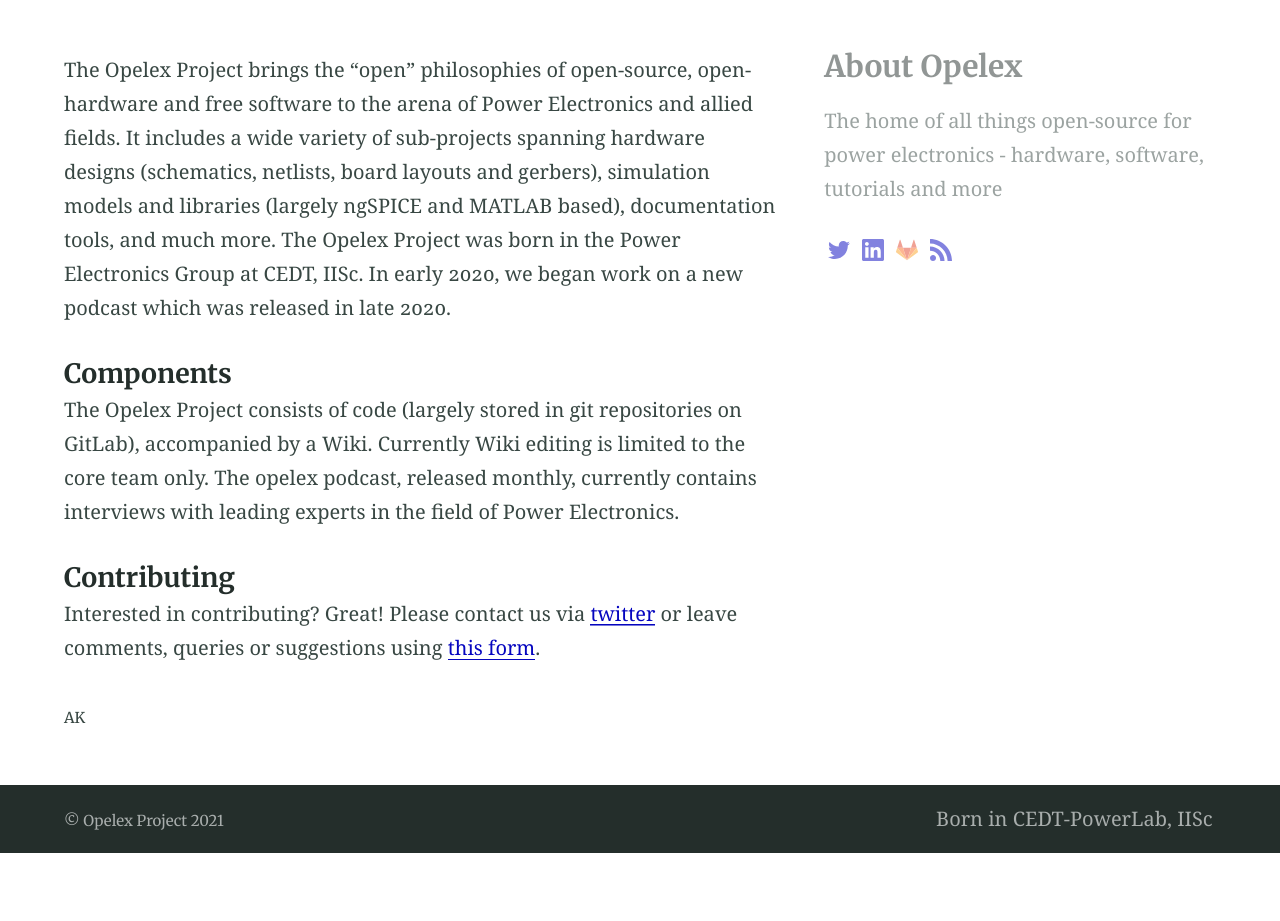
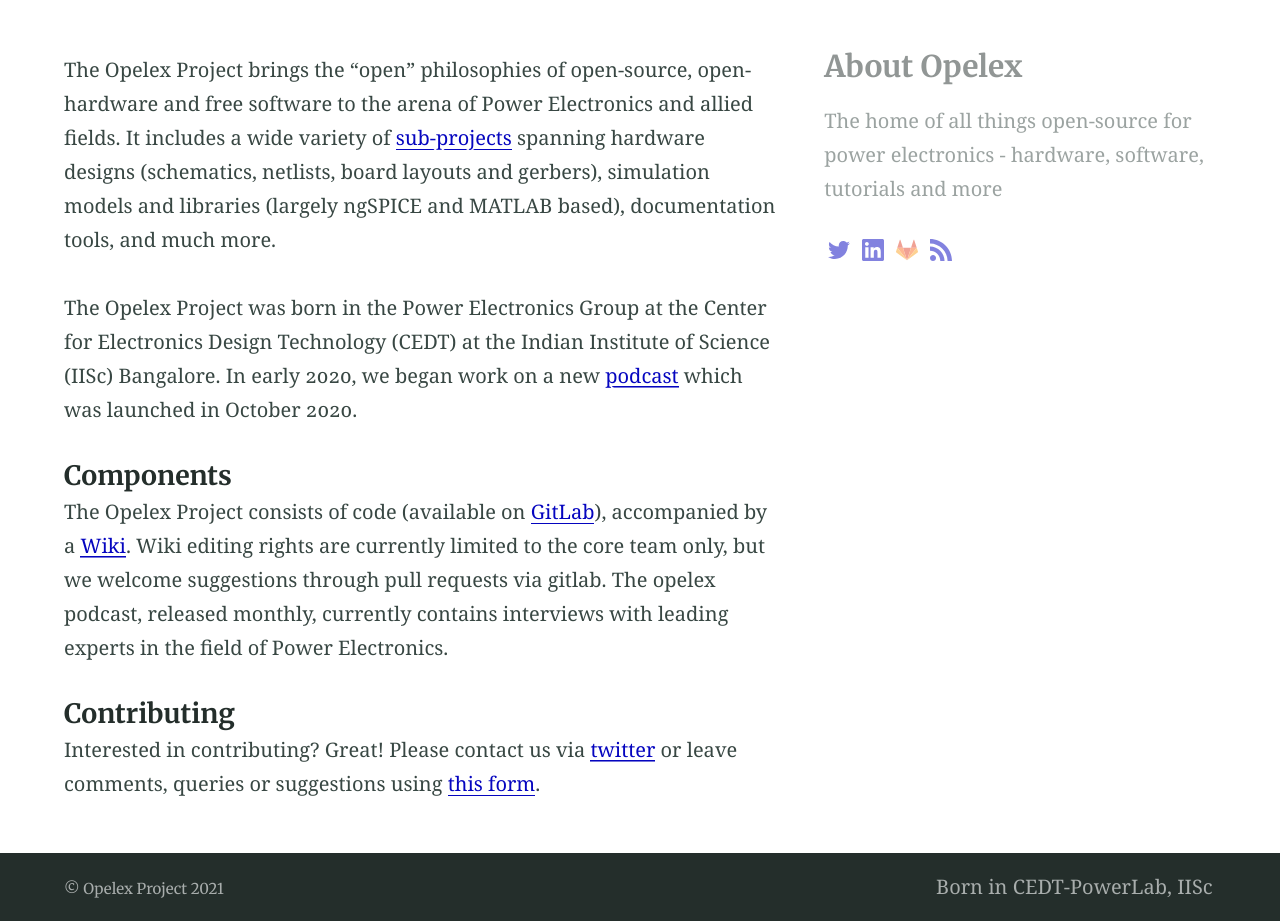
Before and after one commit to OpelexProject/OpelexProject.github.io, a Jekyll site: the page built from index.md, in a window 1280 px wide. Shown: the part 409-1330 px from the top of the page. Built offline with Jekyll 4.4.1, drawn with Linux system fonts in a browser that asks for light colours; before the commit the page ends 1262 px from its top, so only the background shows below that.

Commit message:
Update homepage
Closes #1
Closes #2

```diff
--- a/index.md
+++ b/index.md
@@ -7,14 +7,13 @@
 aside: true
 ---
 
-The Opelex Project brings the "open" philosophies of open-source, open-hardware and free software to the arena of Power Electronics and allied fields. It includes a wide variety of sub-projects spanning hardware designs (schematics, netlists, board layouts and gerbers), simulation models and libraries (largely ngSPICE and MATLAB based), documentation tools, and much more. The Opelex Project was born in the Power Electronics Group at CEDT, IISc. In early 2020, we began work on a new podcast which was released in late 2020.
+The Opelex Project brings the "open" philosophies of open-source, open-hardware and free software to the arena of Power Electronics and allied fields. It includes a wide variety of [sub-projects](https://gitlab.com/opelexnet) spanning hardware designs (schematics, netlists, board layouts and gerbers), simulation models and libraries (largely ngSPICE and MATLAB based), documentation tools, and much more.
+
+The Opelex Project was born in the Power Electronics Group at the Center for Electronics Design Technology (CEDT) at the Indian Institute of Science (IISc) Bangalore. In early 2020, we began work on a new [podcast](/podcast) which was launched in October 2020.
 
 #### Components
-The Opelex Project consists of code (largely stored in git repositories on GitLab), accompanied by a Wiki.
-Currently Wiki editing is limited to the core team only. The opelex podcast, released monthly, currently contains interviews with leading experts in the field of Power Electronics.
+The Opelex Project consists of code (available on [GitLab](https://gitlab.com/opelexnet)), accompanied by a [Wiki](https://gitlab.com/opelexnet/docs/opelexwiki/-/wikis/home). Wiki editing rights are currently limited to the core team only, but we welcome suggestions through pull requests via gitlab. The opelex podcast, released monthly, currently contains interviews with leading experts in the field of Power Electronics.
 
 #### Contributing
 Interested in contributing? Great!
 Please contact us via [twitter](https://twitter.com/opelexnet "@opelexnet") or leave comments, queries or suggestions using [this form](https://forms.gle/CywbzqcqRBp46xFn9).
-
-<small>AK</small>
```
